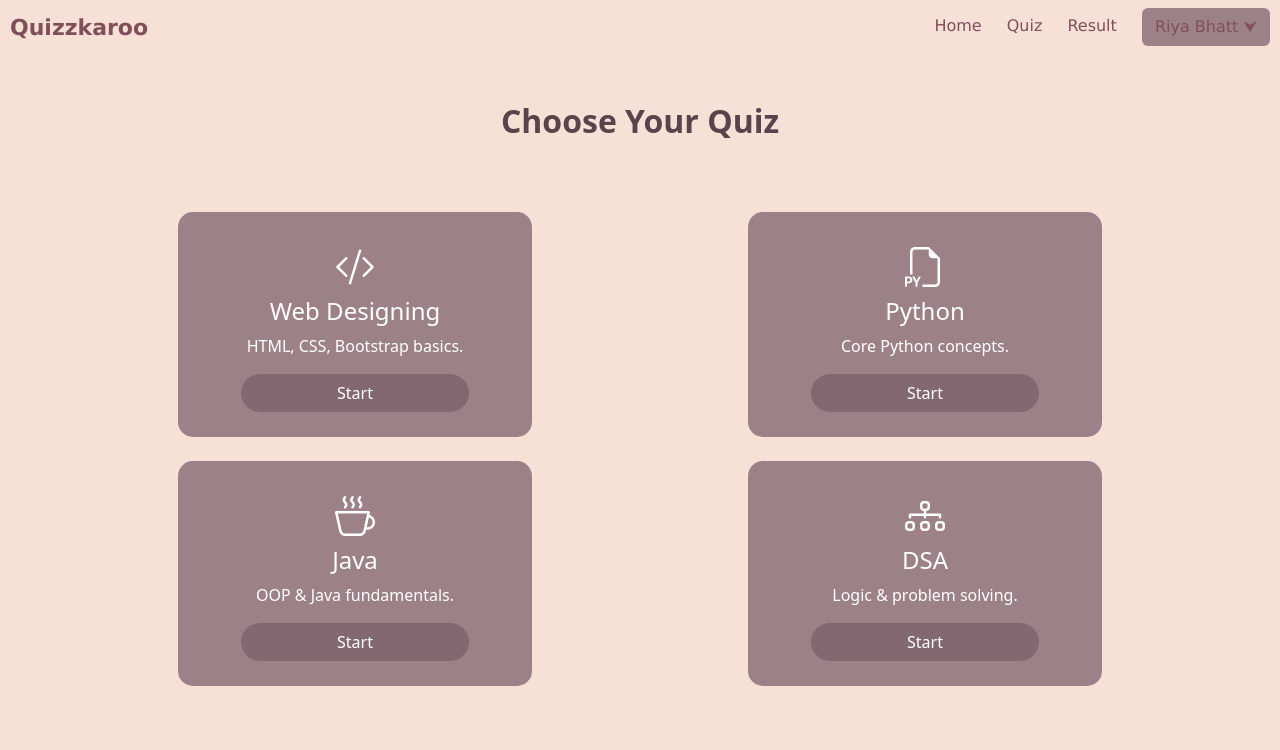
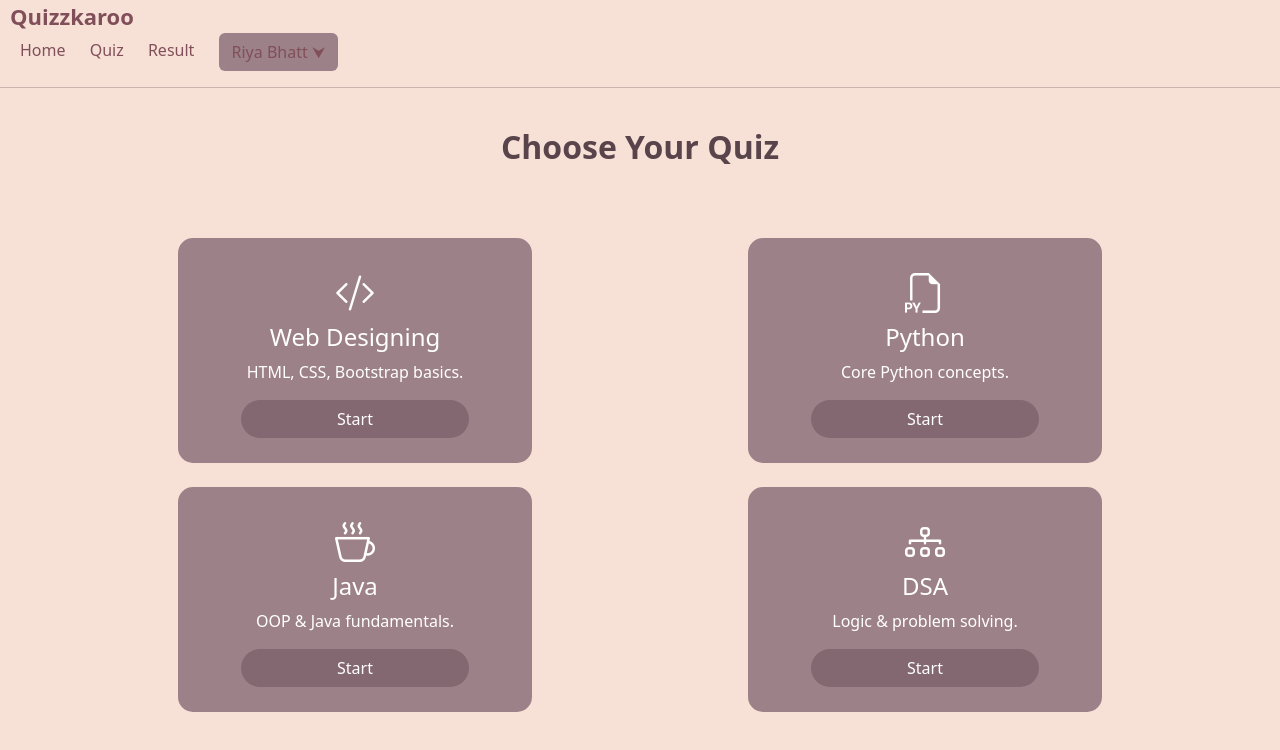
Before and after one commit to riyabhatt2306-glitch/JS-Project, a plain HTML site: page selection.html in a window 1280 px wide. Drawn offline with nearby package versions, Linux system fonts and the light colour scheme.

Commit message:
Update selection.html

```diff
--- a/selection.html
+++ b/selection.html
@@ -3,8 +3,6 @@
 
 <link>
 <title>Select Quiz</title>
-    <meta name="viewport" content="width=device-width, initial-scale=1.0">
-
 <link rel="stylesheet" href="navigation.css" type="text/css">
 
 <!-- Bootstrap -->
@@ -76,7 +74,7 @@
 </head>
 
 <body>
-    <div class="navbar">
+    <div class="custom-navbar">
 
         <div class="div_left">
             <a href="index.html" style="margin-left: 10px;">Quizzkaroo</a>
@@ -90,7 +88,9 @@
 
         </div>
     </div>
-<br><br>
+    <hr style="height:1px; background-color:#472f34; border:none;">
+
+<br>
     <h2 class="text-center mb-4 fw-bold " style="color: #5a444b;">Choose Your Quiz</h2>
 
 
```
